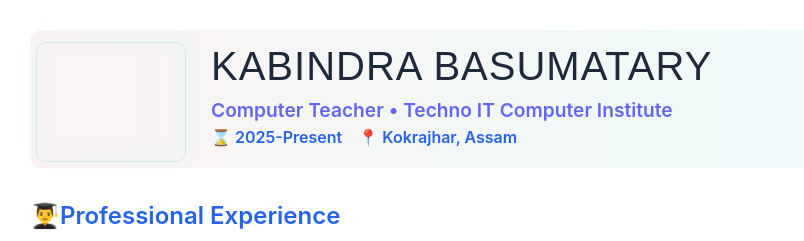
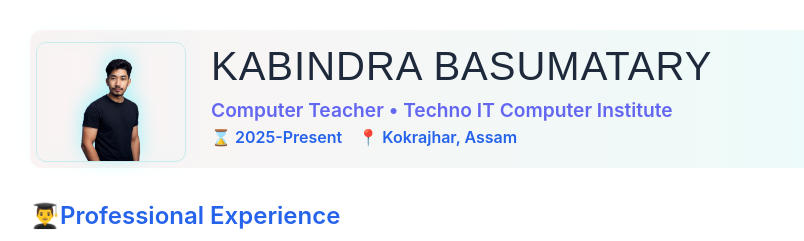
Before and after one commit to Basumatary321/portfolio, a plain HTML site: page index.html in a window 1280 px wide. Shown: the top 241 px of the page, 0-804 px from the left. Drawn offline with nearby package versions, Linux system fonts and the light colour scheme; the site is published under a folder, as on GitHub Pages, so addresses that start at the root find nothing; a web font is replaced by a local one.

Commit message:
Update style.css

```diff
--- a/style.css
+++ b/style.css
@@ -84,7 +84,7 @@ body {
 }
 
 .profile-img {
-    background: url('/images/profile1.png');
+    background: url('images/profile1.png');
     background-size: contain;
     background-position: bottom center;
     background-repeat: no-repeat;
```
